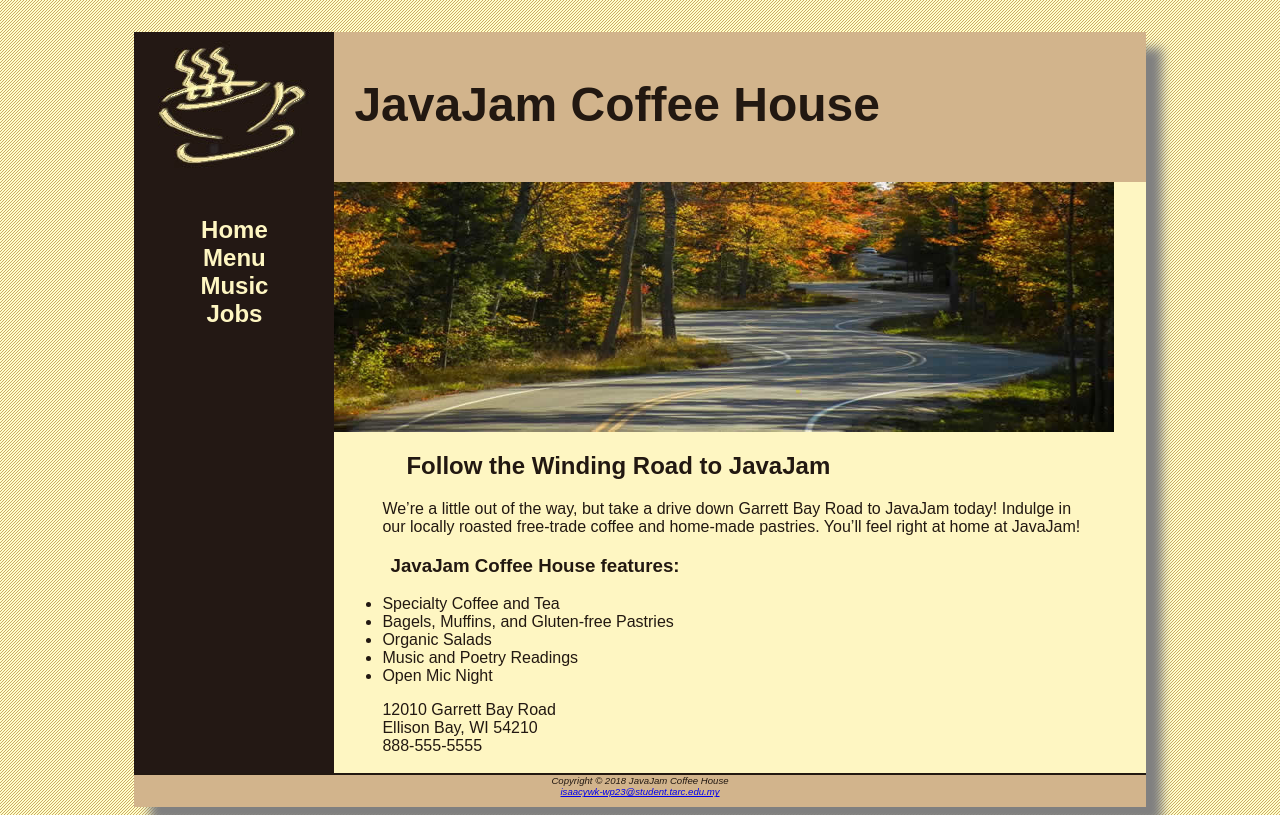
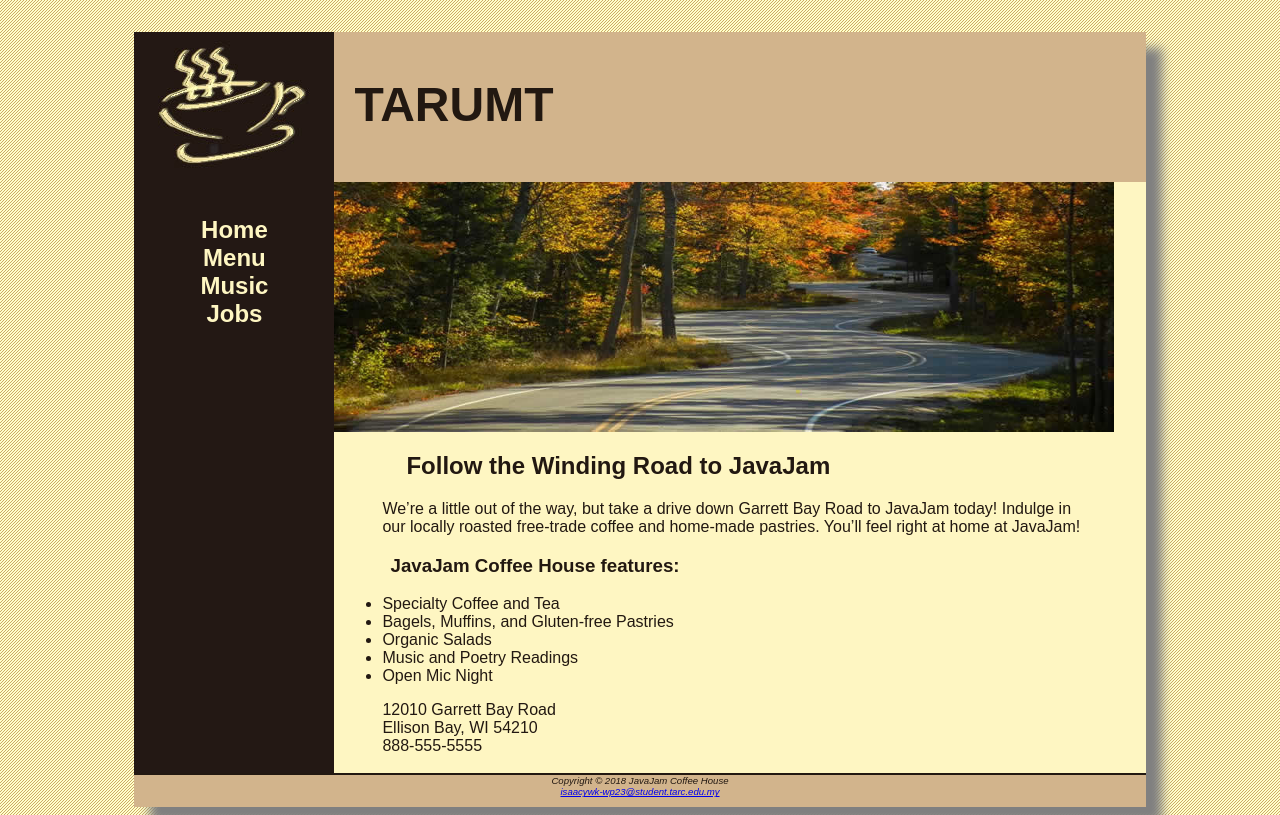
Before and after one commit to 2300757/2300757.github.io, a plain HTML site: page index.html in a window 1280 px wide. Drawn offline with Linux system fonts and the light colour scheme; files whose address does not match are found by name.

Commit message:
UPDATE TITLE

```diff
--- a/index.html
+++ b/index.html
@@ -9,7 +9,7 @@
     <body>
         <div id="wrapper">
             <header>
-                <h1>JavaJam Coffee House</h1>
+                <h1>TARUMT</h1>
             </header>
 
             <nav>
```
